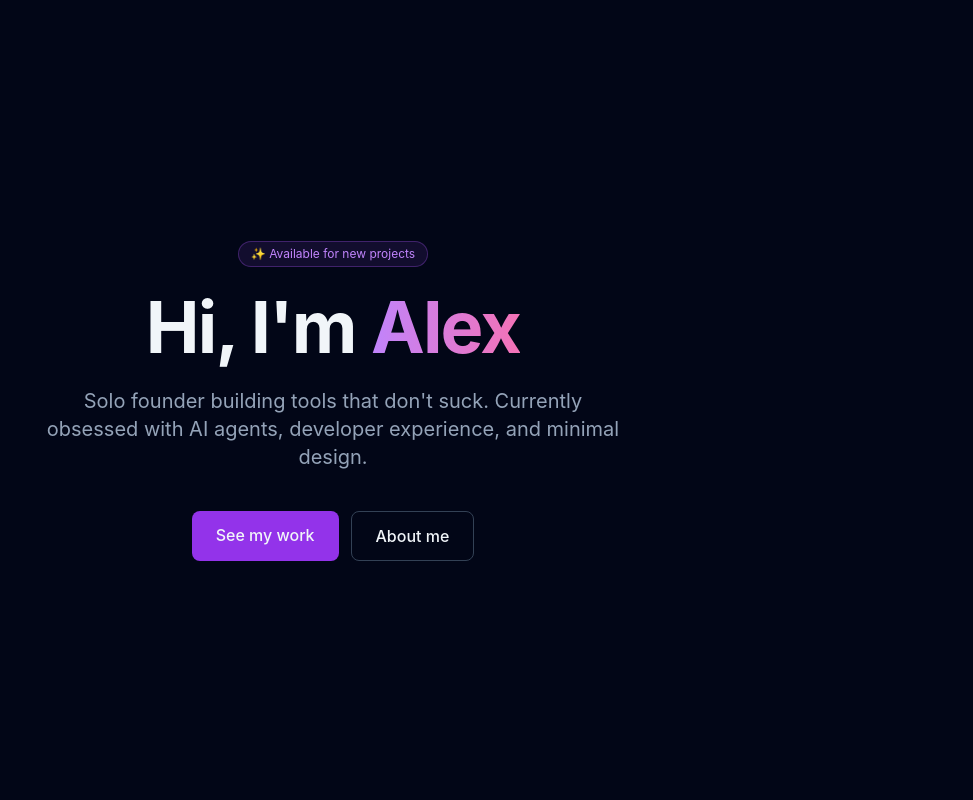
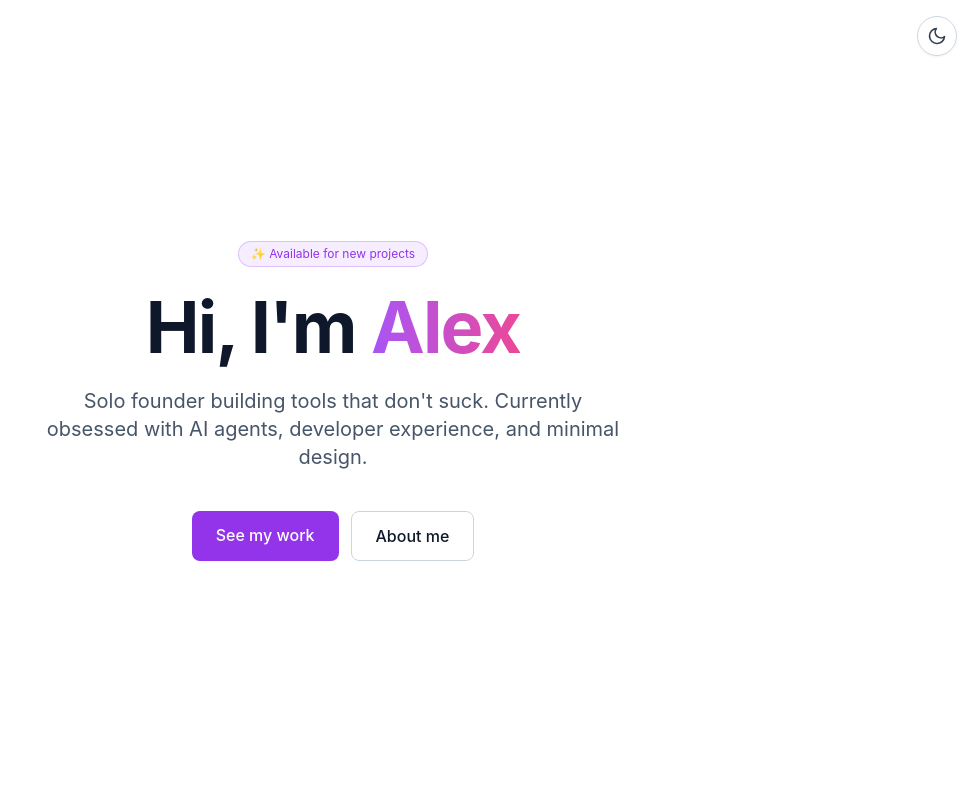
Before and after one commit to ThePyth0nKid/soloPortfolio, a React (Vite) app: page / in a window 1280 px wide. Shown: the top 800 px of the page, without its empty margins (307-1280 px from the left). Built offline with nearby package versions, Linux system fonts and the light colour scheme.

Commit message:
feat: Add a dark mode toggle to the home page (via PatchParty: Craftsman)

```diff
--- a/index.html
+++ b/index.html
@@ -2,9 +2,29 @@
 <html lang="en">
   <head>
     <meta charset="UTF-8" />
-    <link rel="icon" type="image/svg+xml" href="/vite.svg" />
     <meta name="viewport" content="width=device-width, initial-scale=1.0" />
-    <title>Alex Chen — Solo Founder Portfolio</title>
+    <title>Alex Chen — Solo Founder</title>
+    <script>
+      // Apply theme before paint to avoid a flash of the wrong theme (FOUC).
+      // Mirrors logic in src/hooks/useTheme.js — kept minimal & dependency-free.
+      (function () {
+        try {
+          var STORAGE_KEY = 'portfolio:theme'
+          var stored = localStorage.getItem(STORAGE_KEY)
+          var prefersDark =
+            window.matchMedia &&
+            window.matchMedia('(prefers-color-scheme: dark)').matches
+          var theme = stored === 'light' || stored === 'dark'
+            ? stored
+            : (prefersDark ? 'dark' : 'light')
+          if (theme === 'dark') {
+            document.documentElement.classList.add('dark')
+          }
+        } catch (_) {
+          // If storage/matchMedia fail, fall through to default light theme.
+        }
+      })()
+    </script>
   </head>
   <body>
     <div id="root"></div>
--- a/src/App.jsx
+++ b/src/App.jsx
@@ -1,17 +1,19 @@
 import Hero from './components/Hero'
 import About from './components/About'
 import Projects from './components/Projects'
+import ThemeToggle from './components/ThemeToggle'
 // 👇 PatchParty agents will add a Contact section here
 // import Contact from './components/Contact'
 
 export default function App() {
   return (
     <div className="min-h-screen">
+      <ThemeToggle />
       <Hero />
       <About />
       <Projects />
       {/* <Contact /> ← agents add this */}
-      <footer className="py-8 text-center text-sm text-slate-500 border-t border-slate-800">
+      <footer className="py-8 text-center text-sm text-slate-500 border-t border-slate-200 dark:border-slate-800">
         © 2026 Alex Chen — built with too much coffee ☕
       </footer>
     </div>
--- a/src/components/About.jsx
+++ b/src/components/About.jsx
@@ -3,7 +3,7 @@ export default function About() {
     <section id="about" className="py-24 px-6">
       <div className="max-w-3xl mx-auto space-y-6">
         <h2 className="text-4xl font-bold">About</h2>
-        <div className="space-y-4 text-slate-400 leading-relaxed">
+        <div className="space-y-4 text-slate-600 dark:text-slate-400 leading-relaxed">
           <p>
             I've spent the last 8 years building products at startups and big
             tech. Burned out twice, learned some lessons. Now I build alone —
@@ -23,7 +23,7 @@ export default function About() {
           {['React', 'TypeScript', 'Python', 'Postgres', 'AI/ML', 'Design'].map((skill) => (
             <span
               key={skill}
-              className="px-3 py-1 bg-slate-800 border border-slate-700 rounded-md text-xs text-slate-300"
+              className="px-3 py-1 bg-slate-100 dark:bg-slate-800 border border-slate-200 dark:border-slate-700 rounded-md text-xs text-slate-700 dark:text-slate-300"
             >
               {skill}
             </span>
--- a/src/components/Hero.jsx
+++ b/src/components/Hero.jsx
@@ -2,29 +2,29 @@ export default function Hero() {
   return (
     <section className="min-h-screen flex flex-col items-center justify-center px-6 text-center">
       <div className="max-w-3xl space-y-6">
-        <div className="inline-block px-3 py-1 bg-purple-500/10 border border-purple-500/30 rounded-full text-xs text-purple-400">
+        <div className="inline-block px-3 py-1 bg-purple-500/10 border border-purple-500/30 rounded-full text-xs text-purple-600 dark:text-purple-400">
           ✨ Available for new projects
         </div>
         <h1 className="text-6xl md:text-7xl font-bold tracking-tight">
           Hi, I'm{' '}
-          <span className="bg-gradient-to-r from-purple-400 to-pink-400 bg-clip-text text-transparent">
+          <span className="bg-gradient-to-r from-purple-500 to-pink-500 dark:from-purple-400 dark:to-pink-400 bg-clip-text text-transparent">
             Alex
           </span>
         </h1>
-        <p className="text-xl text-slate-400 max-w-xl mx-auto">
+        <p className="text-xl text-slate-600 dark:text-slate-400 max-w-xl mx-auto">
           Solo founder building tools that don't suck. Currently obsessed with
           AI agents, developer experience, and minimal design.
         </p>
         <div className="flex gap-3 justify-center pt-4">
           <a
             href="#projects"
-            className="px-6 py-3 bg-purple-600 hover:bg-purple-500 rounded-lg font-medium transition-colors"
+            className="px-6 py-3 bg-purple-600 hover:bg-purple-500 text-white rounded-lg font-medium transition-colors"
           >
             See my work
           </a>
           <a
             href="#about"
-            className="px-6 py-3 border border-slate-700 hover:border-slate-500 rounded-lg font-medium transition-colors"
+            className="px-6 py-3 border border-slate-300 dark:border-slate-700 hover:border-slate-500 rounded-lg font-medium transition-colors"
           >
             About me
           </a>
--- /dev/null
+++ b/src/components/ThemeToggle.jsx
@@ -0,0 +1,68 @@
+import { useTheme } from '../hooks/useTheme.js'
+import { THEME } from '../constants/theme.js'
+
+/**
+ * Sun icon — shown when dark mode is active (click to switch to light).
+ */
+function SunIcon({ className = 'w-5 h-5' }) {
+  return (
+    <svg
+      xmlns="http://www.w3.org/2000/svg"
+      viewBox="0 0 24 24"
+      fill="none"
+      stroke="currentColor"
+      strokeWidth="2"
+      strokeLinecap="round"
+      strokeLinejoin="round"
+      className={className}
+      aria-hidden="true"
+    >
+      <circle cx="12" cy="12" r="4" />
+      <path d="M12 2v2M12 20v2M4.93 4.93l1.41 1.41M17.66 17.66l1.41 1.41M2 12h2M20 12h2M4.93 19.07l1.41-1.41M17.66 6.34l1.41-1.41" />
+    </svg>
+  )
+}
+
+/**
+ * Moon icon — shown when light mode is active (click to switch to dark).
+ */
+function MoonIcon({ className = 'w-5 h-5' }) {
+  return (
+    <svg
+      xmlns="http://www.w3.org/2000/svg"
+      viewBox="0 0 24 24"
+      fill="none"
+      stroke="currentColor"
+      strokeWidth="2"
+      strokeLinecap="round"
+      strokeLinejoin="round"
+      className={className}
+      aria-hidden="true"
+    >
+      <path d="M21 12.79A9 9 0 1 1 11.21 3 7 7 0 0 0 21 12.79z" />
+    </svg>
+  )
+}
+
+/**
+ * Fixed top-right button that toggles between light and dark themes.
+ */
+export default function ThemeToggle() {
+  const { theme, toggleTheme } = useTheme()
+  const isDark = theme === THEME.DARK
+  const nextLabel = isDark ? 'light' : 'dark'
+
+  return (
+    <button
+      type="button"
+      onClick={toggleTheme}
+      aria-label={`Switch to ${nextLabel} mode`}
+      title={`Switch to ${nextLabel} mode`}
+      aria-pressed={isDark}
+      data-testid="theme-toggle"
+      className="fixed top-4 right-4 z-50 inline-flex items-center justify-center w-10 h-10 rounded-full border border-slate-300 bg-white/80 text-slate-700 shadow-sm backdrop-blur hover:border-slate-400 hover:text-slate-900 focus:outline-none focus-visible:ring-2 focus-visible:ring-purple-500 transition-colors dark:border-slate-700 dark:bg-slate-900/70 dark:text-slate-200 dark:hover:border-slate-500 dark:hover:text-white"
+    >
+      {isDark ? <SunIcon /> : <MoonIcon />}
+    </button>
+  )
+}
--- /dev/null
+++ b/src/constants/theme.js
@@ -0,0 +1,20 @@
+/**
+ * Shared constants for the theme system.
+ *
+ * Centralized so components, hooks, and tests never drift on string values.
+ */
+
+/** Valid theme values. */
+export const THEME = Object.freeze({
+  LIGHT: 'light',
+  DARK: 'dark',
+})
+
+/** localStorage key used to persist the user's explicit theme choice. */
+export const THEME_STORAGE_KEY = 'portfolio:theme'
+
+/** CSS class applied to <html> when dark mode is active (Tailwind `darkMode: 'class'`). */
+export const DARK_CLASS_NAME = 'dark'
+
+/** Media query used to detect the OS-level dark preference. */
+export const PREFERS_DARK_MEDIA_QUERY = '(prefers-color-scheme: dark)'
--- /dev/null
+++ b/src/hooks/useTheme.js
@@ -0,0 +1,115 @@
+import { useCallback, useEffect, useState } from 'react'
+import {
+  DARK_CLASS_NAME,
+  PREFERS_DARK_MEDIA_QUERY,
+  THEME,
+  THEME_STORAGE_KEY,
+} from '../constants/theme.js'
+
+/**
+ * Read a persisted theme from localStorage.
+ *
+ * Returns `null` if nothing valid is stored, or if localStorage is unavailable
+ * (e.g. SSR, privacy mode, disabled storage).
+ *
+ * @returns {'light' | 'dark' | null}
+ */
+function readStoredTheme() {
+  if (typeof window === 'undefined' || !window.localStorage) {
+    return null
+  }
+  try {
+    const stored = window.localStorage.getItem(THEME_STORAGE_KEY)
+    if (stored === THEME.LIGHT || stored === THEME.DARK) {
+      return stored
+    }
+    return null
+  } catch {
+    // Accessing localStorage can throw in some sandboxed contexts.
+    return null
+  }
+}
+
+/**
+ * Detect the OS-level color scheme preference.
+ *
+ * @returns {'light' | 'dark'}
+ */
+function getSystemTheme() {
+  if (typeof window === 'undefined' || typeof window.matchMedia !== 'function') {
+    return THEME.LIGHT
+  }
+  return window.matchMedia(PREFERS_DARK_MEDIA_QUERY).matches
+    ? THEME.DARK
+    : THEME.LIGHT
+}
+
+/**
+ * Determine the initial theme on first render.
+ *
+ * Priority: persisted user choice → system preference → light fallback.
+ *
+ * @returns {'light' | 'dark'}
+ */
+export function resolveInitialTheme() {
+  return readStoredTheme() ?? getSystemTheme()
+}
+
+/**
+ * Apply the theme to the document root by toggling the Tailwind `dark` class.
+ *
+ * Safe to call with `document === undefined` (no-op on the server).
+ *
+ * @param {'light' | 'dark'} theme
+ */
+export function applyThemeToDocument(theme) {
+  if (typeof document === 'undefined') return
+  const root = document.documentElement
+  if (theme === THEME.DARK) {
+    root.classList.add(DARK_CLASS_NAME)
+  } else {
+    root.classList.remove(DARK_CLASS_NAME)
+  }
+}
+
+/**
+ * Manage the site's theme: light or dark.
+ *
+ * - Persists explicit user choices to localStorage.
+ * - Falls back to `prefers-color-scheme` on first visit.
+ * - Syncs the Tailwind `dark` class on `<html>`.
+ *
+ * @returns {{
+ *   theme: 'light' | 'dark',
+ *   toggleTheme: () => void,
+ *   setTheme: (next: 'light' | 'dark') => void,
+ * }}
+ */
+export function useTheme() {
+  const [theme, setThemeState] = useState(resolveInitialTheme)
+
+  // Keep <html> in sync with state.
+  useEffect(() => {
+    applyThemeToDocument(theme)
+  }, [theme])
+
+  const setTheme = useCallback((next) => {
+    if (next !== THEME.LIGHT && next !== THEME.DARK) {
+      throw new Error(
+        `useTheme: invalid theme "${next}". Expected "${THEME.LIGHT}" or "${THEME.DARK}".`,
+      )
+    }
+    setThemeState(next)
+    try {
+      window.localStorage?.setItem(THEME_STORAGE_KEY, next)
+    } catch {
+      // Storage failures should not break the UI — theme still applies in-memory.
+    }
+  }, [])
+
+  const toggleTheme = useCallback(() => {
+    setTheme(theme === THEME.DARK ? THEME.LIGHT : THEME.DARK)
+  }, [theme, setTheme])
+
+  return { theme, toggleTheme, setTheme }
+}
--- a/src/index.css
+++ b/src/index.css
@@ -3,8 +3,20 @@
 @tailwind utilities;
 
 @layer base {
+  html {
+    color-scheme: light;
+  }
+
+  html.dark {
+    color-scheme: dark;
+  }
+
   body {
-    @apply bg-slate-950 text-slate-100 antialiased;
+    @apply bg-white text-slate-900 antialiased transition-colors duration-200;
     font-family: -apple-system, BlinkMacSystemFont, 'Segoe UI', Roboto, sans-serif;
   }
+
+  html.dark body {
+    @apply bg-slate-950 text-slate-100;
+  }
 }
--- a/tailwind.config.js
+++ b/tailwind.config.js
@@ -1,6 +1,7 @@
 /** @type {import('tailwindcss').Config} */
 export default {
   content: ['./index.html', './src/**/*.{js,jsx}'],
+  darkMode: 'class',
   theme: {
     extend: {
       fontFamily: {
```
Also changed, not shown: src/components/Projects.jsx (+6 -6 lines), 1 other file (tests, documents, lock files or other folders).
